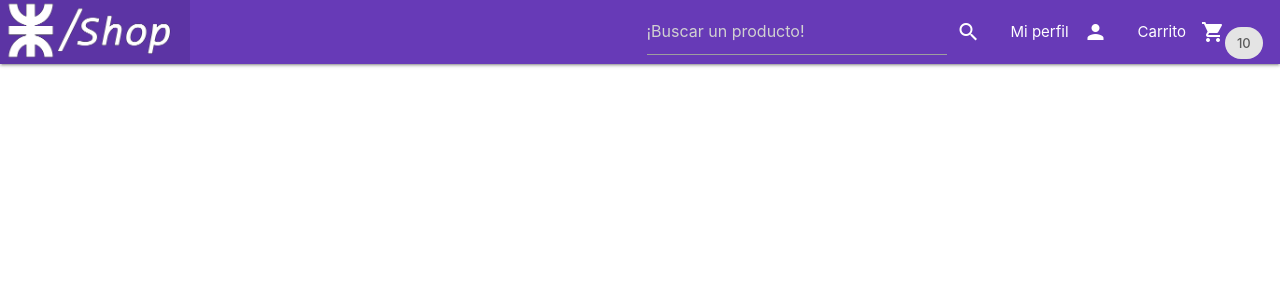
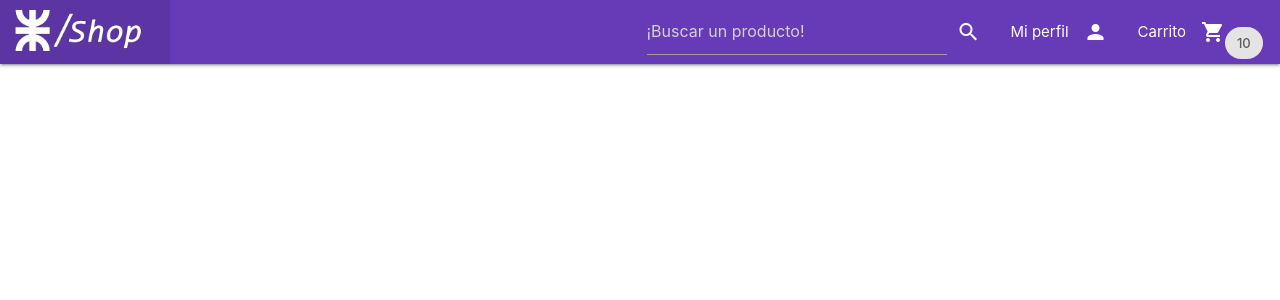
Before and after one commit to utnfrrottads/tp-backend, an Angular app in the folder TP/OnlineShopping/: page / in a window 1280 px wide. Shown: the top 300 px of the page. Built offline with nearby package versions, Linux system fonts and the light colour scheme.

Commit message:
agregado de Logo.

```diff
--- a/TP/OnlineShopping/src/app/components/nav/nav.component.scss
+++ b/TP/OnlineShopping/src/app/components/nav/nav.component.scss
@@ -1,7 +1,7 @@
 $main-color: #673ab7;
 .logo{
   height: 100%;
-  width: 190px;
+  width: 170px;
 
   background-image: url(../../images/utnLogo.png);
   background-size: contain;
```
Also changed, not shown: TP/OnlineShopping/src/app/images/utnLogo.png.
